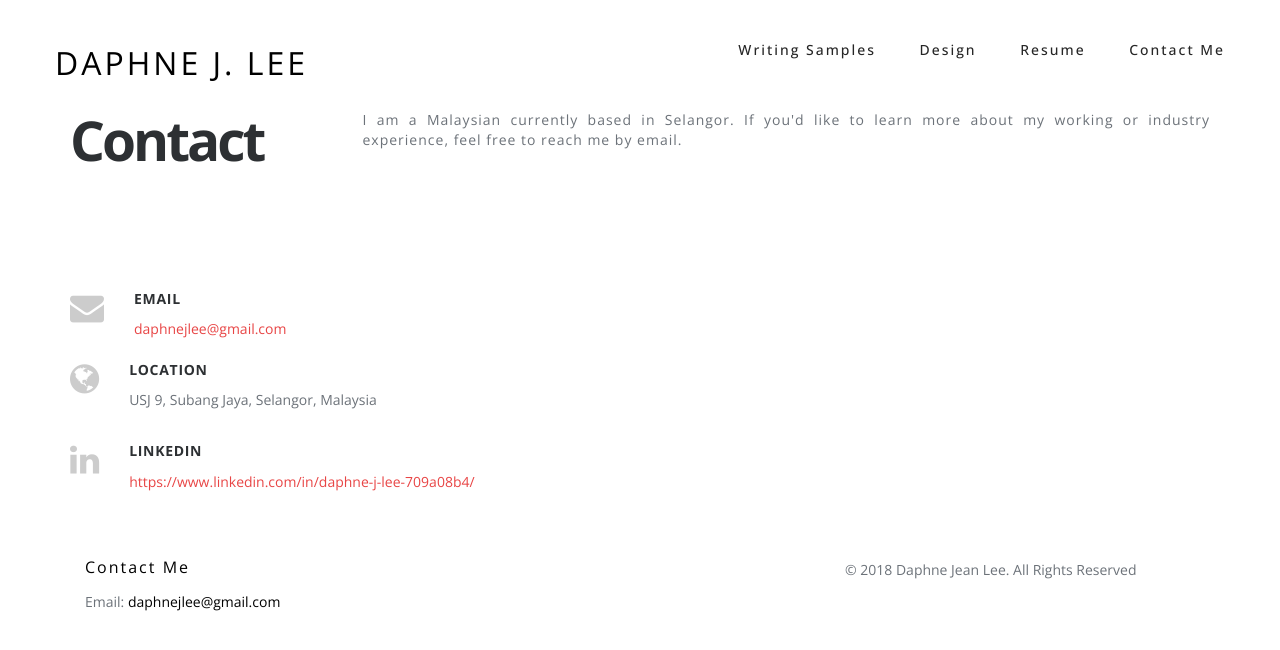
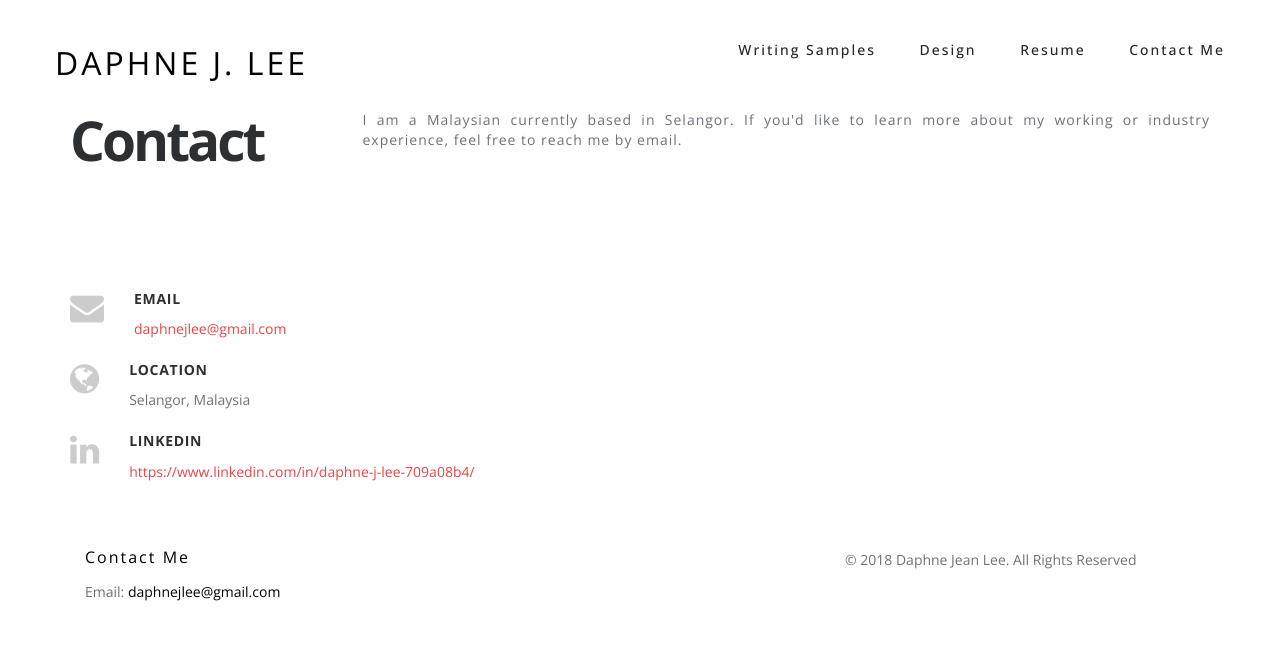
Before and after one commit to daphnejl/daphnejl.github.io, a plain HTML site: page contact.html in a window 1280 px wide. Drawn offline with nearby package versions, Linux system fonts and the light colour scheme.

Commit message:
Update contact.html
removed detailed address

```diff
--- a/contact.html
+++ b/contact.html
@@ -77,7 +77,7 @@
 							<i class="fa fa-globe"></i>
 							<div class="copy">
 								<h3>Location</h3>
-								<p>USJ 9, Subang Jaya, Selangor, Malaysia<p>
+								<p>Selangor, Malaysia</p>
 							</div>
 						</div>
 					</div>
```
